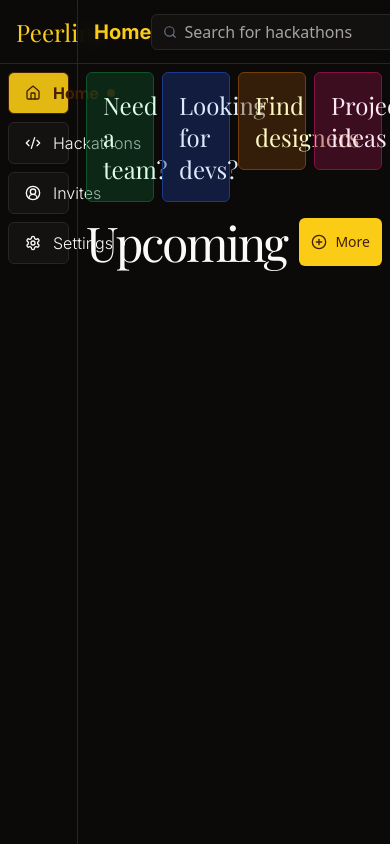
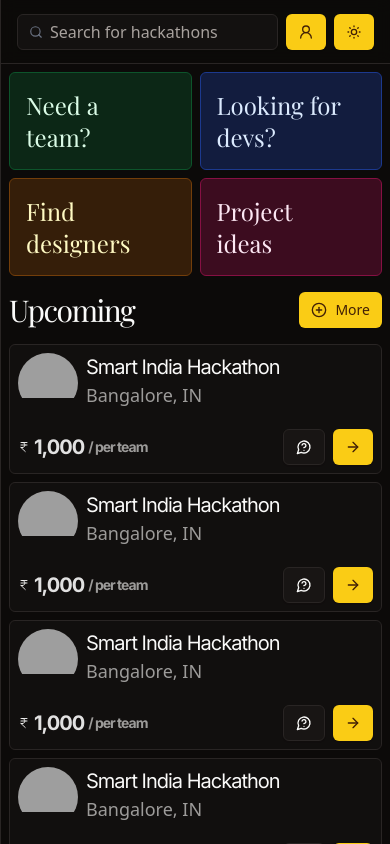
Before and after one commit to ronishrohan/peerlink, a Next.js app: page / in a window 390 px wide. Built offline with nearby package versions, Linux system fonts and the light colour scheme; grey boxes are pictures that could not be loaded; a web font is replaced by a local one.

Commit message:
Add responsiveness, cards on home page

```diff
--- a/src/app/page.js
+++ b/src/app/page.js
@@ -1,49 +1,102 @@
-"use client"
-import { Button } from '@/components/ui/button';
-import { useTheme } from '@/hooks/useTheme';
-import { ArrowRightCircleIcon, PlusCircle } from 'lucide-react';
-import React from 'react'
+"use client";
+import { Button } from "@/components/ui/button";
+import { useTheme } from "@/hooks/useTheme";
+import {
+  ArrowRight,
+  ArrowRightCircle,
+  ArrowRightCircleIcon,
+  IndianRupee,
+  LocateIcon,
+  LucideBadgeIndianRupee,
+  MessageCircleQuestionIcon,
+  PlusCircle,
+  Sparkle,
+} from "lucide-react";
+import React from "react";
 
 const Card = ({ color, children }) => {
   const { theme } = useTheme();
 
   const colorClasses = {
-    green: theme === 'light'
-      ? 'border-green-300 bg-green-200 text-green-900'
-      : 'border-green-900 bg-green-900/40 text-green-100',
-    blue: theme === 'light'
-      ? 'border-blue-300 bg-blue-200 text-blue-900'
-      : 'border-blue-900 bg-blue-900/40 text-blue-100',
-    yellow: theme === 'light'
-      ? 'border-yellow-300 bg-yellow-200 text-yellow-900'
-      : 'border-yellow-900 bg-yellow-900/40 text-yellow-100',
-    pink: theme === 'light'
-      ? 'border-pink-300 bg-pink-200 text-pink-900'
-      : 'border-pink-900 bg-pink-900/40 text-pink-100'
+    green:
+      theme === "light"
+        ? "border-green-300 bg-green-200 text-green-900"
+        : "border-green-900 bg-green-900/40 text-green-100",
+    blue:
+      theme === "light"
+        ? "border-blue-300 bg-blue-200 text-blue-900"
+        : "border-blue-900 bg-blue-900/40 text-blue-100",
+    yellow:
+      theme === "light"
+        ? "border-yellow-300 bg-yellow-200 text-yellow-900"
+        : "border-yellow-900 bg-yellow-900/40 text-yellow-100",
+    pink:
+      theme === "light"
+        ? "border-pink-300 bg-pink-200 text-pink-900"
+        : "border-pink-900 bg-pink-900/40 text-pink-100",
   };
 
   return (
-    <button className={`w-full group cursor-pointer font-serif h-[fit-content] rounded-md flex justify-between items-center p-4 border ${colorClasses[color]}`}>
-      <div className='text-left text-2xl font-light'>{children}</div>
-      <ArrowRightCircleIcon className='group-hover:opacity-100 opacity-0 duration-300 ease-in-out -translate-x-2 group-hover:translate-x-0 transition-all' />
+    <button
+      className={`w-full h-full group cursor-pointer font-serif h-[fit-content] rounded-md flex items-start justify-between items-center p-4 border ${colorClasses[color]}`}
+    >
+      <div className="text-left text-2xl font-light">{children}</div>
+      <ArrowRightCircleIcon className="group-hover:opacity-100 opacity-0 duration-300 ease-in-out -translate-x-2 group-hover:translate-x-0 transition-all" />
     </button>
   );
 };
 
 const page = () => {
   return (
-    <div className='flex flex-col p-2' >
-      <div className='w-full shrink-0 grid gap-2 grid-cols-4 '>
-      <Card color="green">Need a team?</Card>
-      <Card color="blue">Looking for devs?</Card>
-      <Card color="yellow">Find designers</Card>
-      <Card color="pink">Project ideas</Card>
+    <div className="flex flex-col p-2">
+      <div className="w-full shrink-0 grid gap-2 grid-rows-2 grid-cols-2 sm:grid-rows-none sm:grid-cols-4 ">
+        <Card color="green">Need a team?</Card>
+        <Card color="blue">Looking for devs?</Card>
+        <Card color="yellow">Find designers</Card>
+        <Card color="pink">Project ideas</Card>
+      </div>
+      <div className="mt-4 text-3xl   flex justify-between items-stretch">
+        <span className="font-serif font-thin tracking-tighter">Upcoming</span>
+        <Button variant="default" className={"h-full "}>
+          <PlusCircle />
+          More{" "}
+        </Button>
+      </div>
+      <div className="w-full grid md:grid-cols-4 sm:grid-cols-2 gap-2 mt-4">
+        <HackathonCard />
+        <HackathonCard />
+        <HackathonCard />
+        <HackathonCard />
+      </div>
     </div>
-    <div className="mt-4 text-5xl   flex justify-between items-stretch" ><span className='font-serif font-thin tracking-tighter' >Upcoming</span>
-      <Button variant="default" className={"h-full "}><PlusCircle />More </Button>
+  );
+};
+
+const HackathonCard = () => {
+  return (
+    <div className="bg-border/20 hover:border-foreground/20 hover:bg-border/50 overflow-hidden group p-2 relative border border-border rounded-md h-fit flex flex-col">
+      <div className="flex gap-2 items-stretch mb-4">
+        <div className="size-15 shrink-0 rounded-full overflow-hidden" >
+          <img src="https://d14ti7ztt9zv5f.cloudfront.net/emojis/Apple/Grinning-Face-with-Smiling-Eyes-on-Apple-iOS-13.3/Grinning-Face-with-Smiling-Eyes-on-Apple-iOS-13.3.png"/>
+        </div>
+        <div className="flex flex-col shrink-1 overflow-hidden ">
+          <h1 className="text-xl font-sans tracking-tighter font-base">
+            Smart India Hackathon
+          </h1>
+          <h2 className="flex gap-2 text-lg text-foreground/60 items-center">
+            Bangalore, IN
+          </h2>
+        </div>
+      </div>
+      {/* <h2 className="h-16 w-full bottom-2 right-2 group-hover:opacity-20 opacity-0 duration-300 ease-in-out bg-yellow-400 absolute z-10 blur-3xl"></h2> */}
+      <div className="mt-auto flex  w-full gap-2 justify-end">
+
+        <div className="flex gap-1 items-center text-xl mr-auto text-foreground/90 font-bold tracking-tighter font-sans "><IndianRupee size={12} />1,000 <span className="text-sm text-foreground/60">/ per team</span></div>
+        <Button variant="outline" className=""><MessageCircleQuestionIcon></MessageCircleQuestionIcon></Button>
+        <Button className=""><ArrowRight></ArrowRight></Button>
+      </div>
     </div>
-    </div>
-  )
-}
+  );
+};
 
-export default page
+export default page;
--- a/src/components/main/Sidebar/Sidebar.jsx
+++ b/src/components/main/Sidebar/Sidebar.jsx
@@ -26,7 +26,7 @@
   const [selected, setSelected] = useState(0);
   const {theme, setTheme} = useTheme()
   return (
-    <div className="w-1/5 shrink-0 h-full border-r border-border flex flex-col ">
+    <div className="sm:w-1/5 overflow-hidden shrink-0 h-full border-r border-border flex flex-col w-0 ">
       <div className={`h-16 flex items-center shrink-0 text-2xl font-serif font-light p-4 ${theme === "dark" ? "text-primary" : "text-primary-foreground"} border-b border-border`}>
         Peerlink
       </div>
--- a/src/components/main/Topbar/Topbar.jsx
+++ b/src/components/main/Topbar/Topbar.jsx
@@ -1,27 +1,41 @@
-"use client"
-import { Button } from '@/components/ui/button'
-import { Input } from '@/components/ui/input'
-import { MoonIcon, Search, SunMedium, User2, UserCircle2 } from 'lucide-react'
-import React from 'react'
-import { useTheme } from '@/hooks/useTheme'
+"use client";
+import { Button } from "@/components/ui/button";
+import { Input } from "@/components/ui/input";
+import { MoonIcon, Search, SunMedium, User2, UserCircle2 } from "lucide-react";
+import React from "react";
+import { useTheme } from "@/hooks/useTheme";
 
 const Topbar = () => {
   const { theme, setTheme } = useTheme();
   return (
-    <div className='border-b border-border h-16 shrink-0 top-0 sticky bg-background/90 backdrop-blur-sm  w-full p-4 flex items-center'>
-        <div className={`text-xl font-sans font-bold ${theme === "dark" ? "text-primary" : "text-primary-foreground"}`}>Home</div>
-        <div className='flex gap-2 ml-auto items-stretch' >
-            <div className='relative group'>
-                <Search size={14} className='absolute pointer-events-none transition-all left-3 group-focus-within:text-primary top-1/2 transform -translate-y-1/2 text-gray-500 z-10' />
-            <Input className={"min-w-[300px] pl-8"}  placeholder="Search for hackathons" />
-            </div>
-            <Button  ><User2 /></Button>
-            <Button onClick={() => setTheme(theme === 'dark' ? 'light' : 'dark')}>
-                {theme === 'light' ? <MoonIcon /> : <SunMedium />}
-            </Button>
+    <div className="border-b border-border h-16 shrink-0 top-0 sticky bg-background/90 backdrop-blur-sm  w-full p-4 flex items-center">
+      <div
+        className={`text-xl font-sans sm:block hidden font-bold ${
+          theme === "dark" ? "text-primary" : "text-primary-foreground"
+        }`}
+      >
+        Home
+      </div>
+      <div className="flex gap-2 ml-auto items-stretch w-full justify-end">
+        <div className="relative group w-full sm:w-fit ">
+          <Search
+            size={14}
+            className="absolute pointer-events-none transition-all left-3 group-focus-within:text-primary top-1/2 transform -translate-y-1/2 text-gray-500 z-10"
+          />
+          <Input
+            className={"sm:min-w-[300px] sm:w-[300px] w-full pl-8"}
+            placeholder="Search for hackathons"
+          />
         </div>
+        <Button>
+          <User2 />
+        </Button>
+        <Button onClick={() => setTheme(theme === "dark" ? "light" : "dark")}>
+          {theme === "light" ? <MoonIcon /> : <SunMedium />}
+        </Button>
+      </div>
     </div>
-  )
-}
+  );
+};
 
-export default Topbar
+export default Topbar;
```
